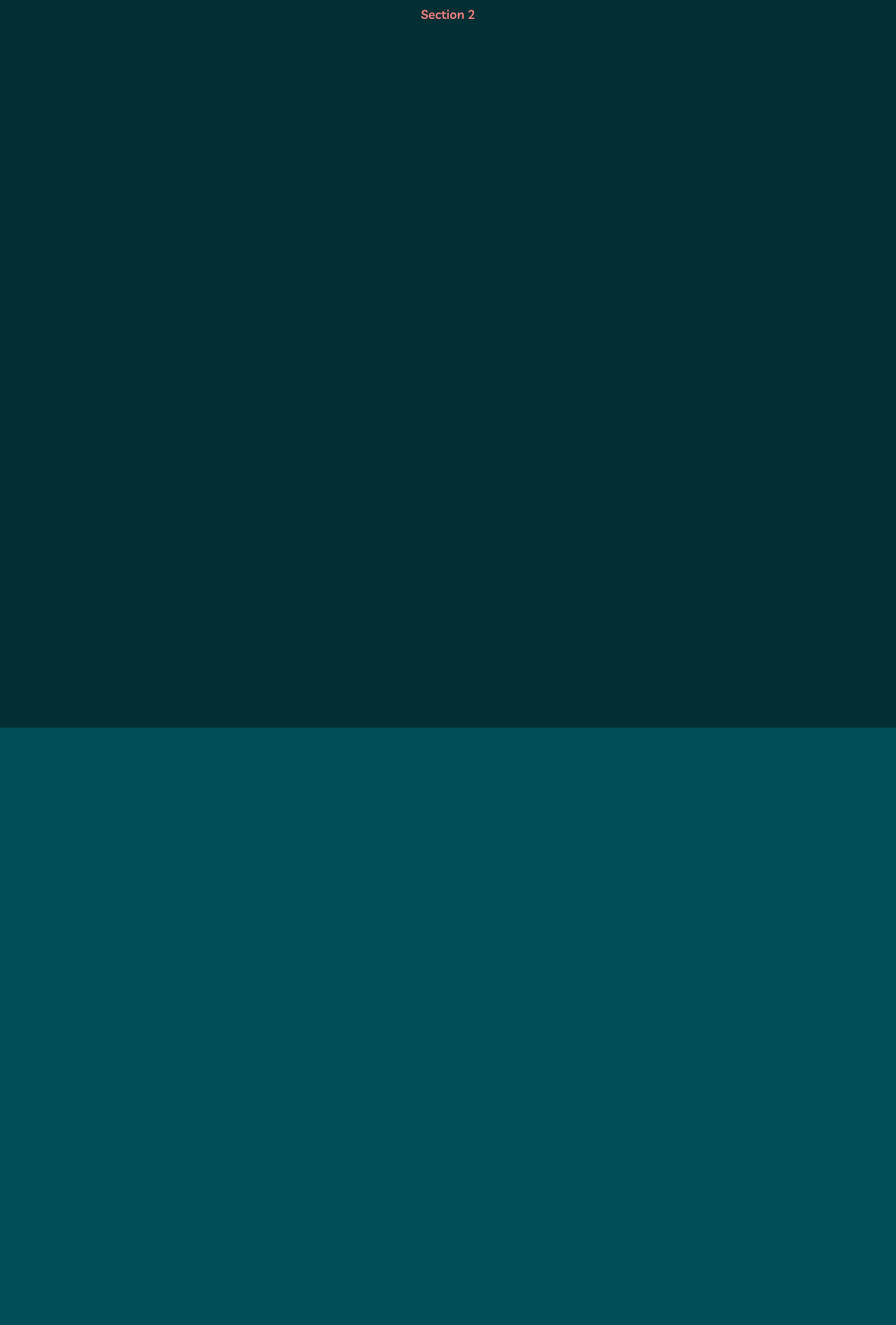
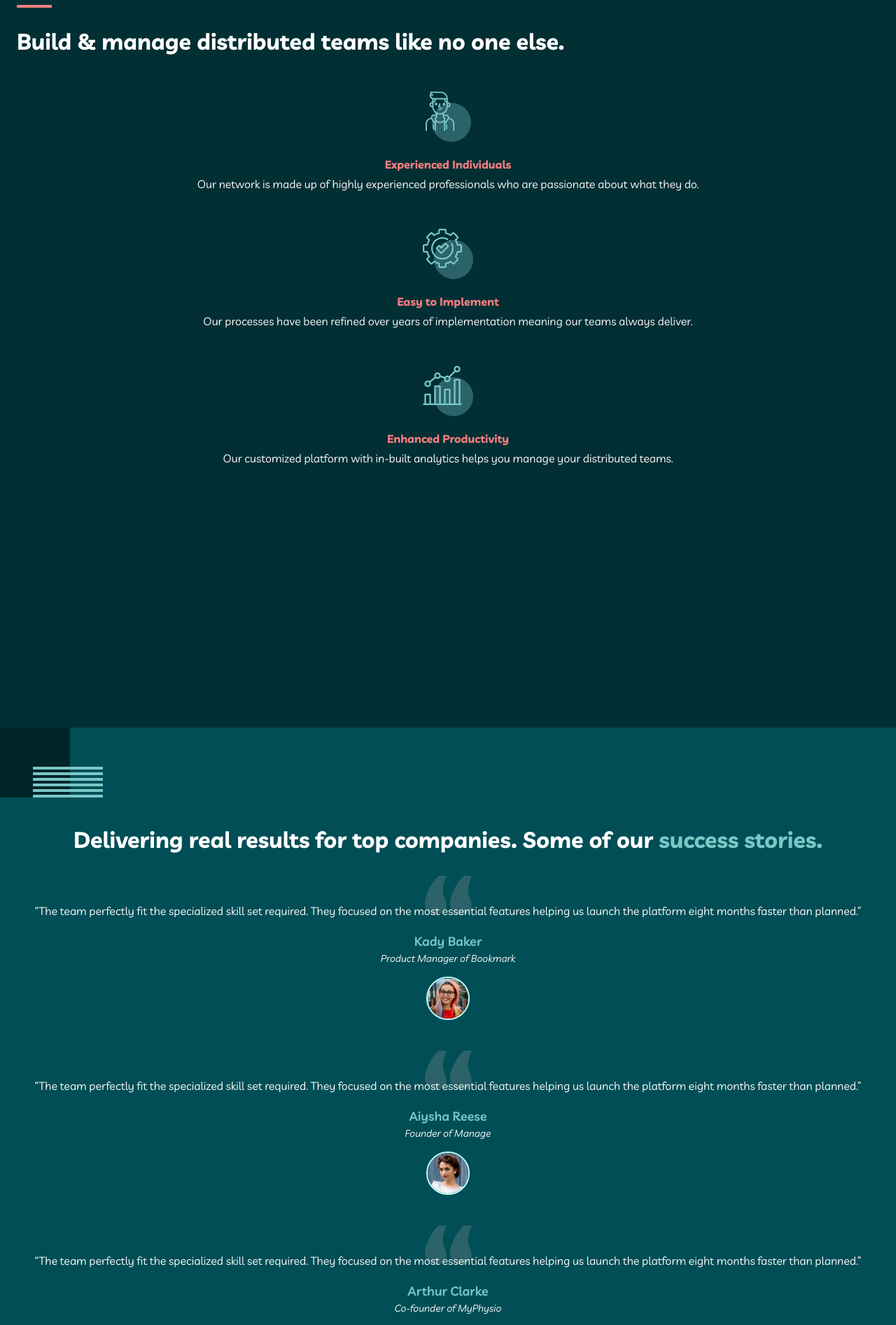
Before and after one commit to mgrevious/fem-myteam-multipage-website, a React (Vite) app: page / in a window 1280 px wide. Shown: the part 600-2494 px from the top of the page at 70% size. Before the commit the page ends 1640 px from the top, so only its background shows below. Built offline with nearby package versions, Linux system fonts and the light colour scheme.

Commit message:
Home background images for sections 1, 2, and 3 positioned. Content for those sections also added.

```diff
--- a/src/App.css
+++ b/src/App.css
@@ -4,28 +4,36 @@
   color: white;
 }
 
-.bg-pattern-home-svg-2 {
+.bg-home-section-1 {
   background-image: url('./assets/images/bg-pattern-home-2.svg');
   background-repeat: no-repeat;
   background-position: bottom;
   background-size: contain;
   height: 567px;
 }
-.bg-pattern-home-svg-3 {
+.bg-home-section-2 {
   background-image: url('./assets/images/bg-pattern-home-3.svg');
   background-repeat: no-repeat;
   background-position: top 0 right -80px;
   height: 1073px;
 }
 
+.bg-home-section-3 {
+  background-image: url('./assets/images/bg-pattern-home-4-about-3.svg'),
+    url('./assets/images/bg-pattern-about-2-contact-1.svg');
+  background-repeat: no-repeat;
+  background-position: top left, bottom -100px right 0;
+  height: 1410px;
+}
+
 @media (min-width: 640px) {
-  .bg-pattern-home-svg-2 {
+  .bg-home-section-1 {
     background-image: url('./assets/images/bg-pattern-home-2.svg');
     background-repeat: no-repeat;
     background-position: bottom 0 center 0;
     background-size: auto;
   }
-  .bg-pattern-home-svg-3 {
+  .bg-home-section-2 {
     background-image: url('./assets/images/bg-pattern-home-3.svg');
     background-repeat: no-repeat;
     background-position: 150% 0;
@@ -33,13 +41,13 @@
 }
 
 @media (min-width: 1024px) {
-  .bg-pattern-home-svg-2 {
+  .bg-home-section-1 {
     background-image: url('./assets/images/bg-pattern-home-2.svg');
     background-repeat: no-repeat;
     background-position: bottom;
     background-size: contain;
   }
-  .bg-pattern-home-svg-3 {
+  .bg-home-section-2 {
     background-image: url('./assets/images/bg-pattern-home-3.svg');
     background-repeat: no-repeat;
     background-position: 150% 0;
--- a/src/index.css
+++ b/src/index.css
@@ -4,7 +4,7 @@
 
 :root {
   font-family: 'Livvic', system-ui, Avenir, Helvetica, Arial, sans-serif;
-  line-height: 1.5;
+  line-height: 1;
 
   background-color: #014e56;
 }
--- a/src/pages/Home.tsx
+++ /dev/null
@@ -1,38 +0,0 @@
-import logo from '../assets/images/logo.svg';
-import hamburgerMenu from '../assets/images/icon-hamburger.svg';
-
-const Home = () => {
-  return (
-    <>
-      <div className="bg-pattern-home-svg-2 py-10 px-6">
-        <header className="text-lg text-center font-semibold text-secondary">
-          <nav>
-            <div className="flex justify-between">
-              <img src={logo} alt="MyTeam Logo" className="w-32" />
-              <button>
-                <img src={hamburgerMenu} alt="" />
-              </button>
-            </div>
-          </nav>
-        </header>
-        <section className="mt-24">
-          <h1 className="text-4xl text-center font-bold px-16 mb-6">
-            Find the best <span className="text-secondary">talent</span>
-          </h1>
-          <p className="text-center">
-            Finding the right people and building high performing teams can be
-            hard. Most companies aren’t tapping into the abundance of global
-            talent. We’re about to change that.
-          </p>
-        </section>
-      </div>
-      <div className="bg-sacramento-state-green bg-pattern-home-svg-3 py-10 px-6">
-        <p className="text-lg text-center font-semibold text-secondary">
-          Section 2
-        </p>
-      </div>
-    </>
-  );
-};
-
-export default Home;
--- /dev/null
+++ b/src/pages/Home/components/Pitch.tsx
@@ -0,0 +1,19 @@
+import React from 'react';
+
+interface Props {
+  content: string;
+  header: string;
+  icon: { src: string; alt: string };
+}
+
+const Pitch: React.FC<Props> = ({ icon, header, content }) => {
+  return (
+    <section className="mt-14 flex flex-col items-center">
+      <img src={icon.src} alt={icon.alt} className="mb-6" />
+      <h3 className="text-secondary text-center font-bold mb-3">{header}</h3>
+      <p className="text-center">{content}</p>
+    </section>
+  );
+};
+
+export default Pitch;
--- /dev/null
+++ b/src/pages/Home/components/Testimonial.tsx
@@ -0,0 +1,30 @@
+import React from 'react';
+
+interface Props {
+  content: string;
+  image: { src: string; alt: string };
+  person: { name: string; title: string };
+}
+
+const Testimonial: React.FC<Props> = ({ image, content, person }) => {
+  return (
+    <section className="pt-14 flex flex-col items-center comma-icon">
+      <p className="text-center leading-7">{content}</p>
+      <div className="py-4 text-center">
+        <h3 className="text-rapture-blue font-semibold text-lg">
+          {person.name}
+        </h3>
+        <h4 className="italic text-sm">{person.title}</h4>
+      </div>
+      <div className="pb-6">
+        <img
+          src={image.src}
+          alt={image.alt}
+          className="rounded-full w-[62px] border-2 border-light-rapture-blue"
+        />
+      </div>
+    </section>
+  );
+};
+
+export default Testimonial;
--- /dev/null
+++ b/src/pages/Home/home.scss
@@ -0,0 +1,6 @@
+.testimonials {
+  .comma-icon {
+    background: url('../../assets/images/icon-quotes.svg') no-repeat;
+    background-position: 50% 1.25rem;
+  }
+}
--- /dev/null
+++ b/src/pages/Home/index.tsx
@@ -0,0 +1,94 @@
+import logo from '../../assets/images/logo.svg';
+import hamburgerMenu from '../../assets/images/icon-hamburger.svg';
+import personIcon from '../../assets/images/icon-person.svg';
+import cogIcon from '../../assets/images/icon-cog.svg';
+import chartIcon from '../../assets/images/icon-chart.svg';
+import Pitch from './components/Pitch';
+import Testimonial from './components/Testimonial';
+import Person1Img from '../../assets/images/avatar-kady.jpg';
+import Person2Img from '../../assets/images/avatar-aiysha.jpg';
+import Person3Img from '../../assets/images/avatar-arthur.jpg';
+
+import './home.scss';
+
+const Home = () => {
+  return (
+    <>
+      <div className="bg-home-section-1 py-10 px-6">
+        <header className="text-lg text-center font-semibold text-secondary">
+          <nav>
+            <div className="flex justify-between">
+              <img src={logo} alt="MyTeam Logo" className="w-32" />
+              <button>
+                <img src={hamburgerMenu} alt="" />
+              </button>
+            </div>
+          </nav>
+        </header>
+        <section className="mt-24">
+          <h1 className="text-4xl text-center font-bold px-16 mb-6">
+            Find the best <span className="text-secondary">talent</span>
+          </h1>
+          <p className="text-center">
+            Finding the right people and building high performing teams can be
+            hard. Most companies aren’t tapping into the abundance of global
+            talent. We’re about to change that.
+          </p>
+        </section>
+      </div>
+      <div className="bg-sacramento-state-green bg-home-section-2 py-10 px-6">
+        <div className="relative pt-9">
+          <div className="w-[50px] bg-secondary h-1 absolute top-0 left-0"></div>
+          <h2 className="text-[32px] font-bold mb-6 w-2/3">
+            Build & manage distributed teams like no one else.
+          </h2>
+          <Pitch
+            icon={{ src: personIcon, alt: 'Person Icon' }}
+            header="Experienced Individuals"
+            content="Our network is made up of highly experienced professionals who are
+              passionate about what they do."
+          />
+          <Pitch
+            icon={{ src: cogIcon, alt: 'Cog Icon' }}
+            header="Easy to Implement"
+            content="Our processes have been refined over years of implementation meaning our teams always deliver."
+          />
+          <Pitch
+            icon={{ src: chartIcon, alt: 'Chart Icon' }}
+            header="Enhanced Productivity"
+            content="Our customized platform with in-built analytics helps you manage your distributed teams."
+          />
+        </div>
+      </div>
+      <div className="bg-home-section-3 px-6 testimonials">
+        <h2 className="text-[32px] text-center font-bold pt-36 mb-4">
+          Delivering real results for top companies. Some of our{' '}
+          <span className="text-rapture-blue">success stories.</span>
+        </h2>
+        <Testimonial
+          image={{ src: Person1Img, alt: 'Testimonial photo of Kady' }}
+          person={{ name: 'Kady Baker', title: 'Product Manager of Bookmark' }}
+          content=" “The team perfectly fit the specialized skill set required. They focused on the most essential features helping us launch the platform eight months faster than planned.”"
+        />
+        <Testimonial
+          image={{ src: Person2Img, alt: 'Testimonial photo of Aiysha' }}
+          person={{
+            name: 'Aiysha Reese',
+            title: 'Founder of Manage',
+          }}
+          content=" “The team perfectly fit the specialized skill set required. They focused on the most essential features helping us launch the platform eight months faster than planned.”"
+        />
+        <Testimonial
+          image={{ src: Person3Img, alt: 'Testimonial photo of Arthur' }}
+          person={{
+            name: 'Arthur Clarke',
+            title: 'Co-founder of MyPhysio',
+          }}
+          content=" “The team perfectly fit the specialized skill set required. They focused on the most essential features helping us launch the platform eight months faster than planned.”"
+        />
+      </div>
+    </>
+  );
+};
+
+export default Home;
--- a/tailwind.config.js
+++ b/tailwind.config.js
@@ -1,18 +1,19 @@
 /** @type {import('tailwindcss').Config} */
-import theme from "tailwindcss/defaultTheme";
+import theme from 'tailwindcss/defaultTheme';
 
 export default {
-  content: ["./index.html", "./src/**/*.{js,ts,jsx,tsx}"],
+  content: ['./index.html', './src/**/*.{js,ts,jsx,tsx}'],
   theme: {
     extend: {
       colors: {
-        primary: "#014E56",
-        secondary: "#F67E7E",
-        "rapture-blue": "#79C8C7",
-        "police-blue": "#2C6269",
-        "deep-jungle-green": "#004047",
-        "sacramento-state-green": "#012F34",
-        "dark-green": "#002529",
+        primary: '#014E56',
+        secondary: '#F67E7E',
+        'light-rapture-blue': '#C4FFFE',
+        'rapture-blue': '#79C8C7',
+        'police-blue': '#2C6269',
+        'deep-jungle-green': '#004047',
+        'sacramento-state-green': '#012F34',
+        'dark-green': '#002529',
       },
       fontFamily: {
         sans: ['"Livvic"', ...theme.fontFamily.sans],
```
Also changed, not shown: src/pages/About/index.tsx (renamed from src/pages/About.tsx), src/pages/Contact/index.tsx (renamed from src/pages/Contact.tsx).
